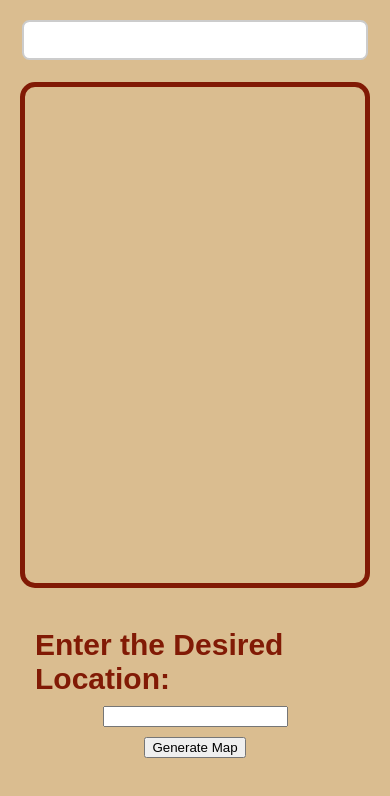
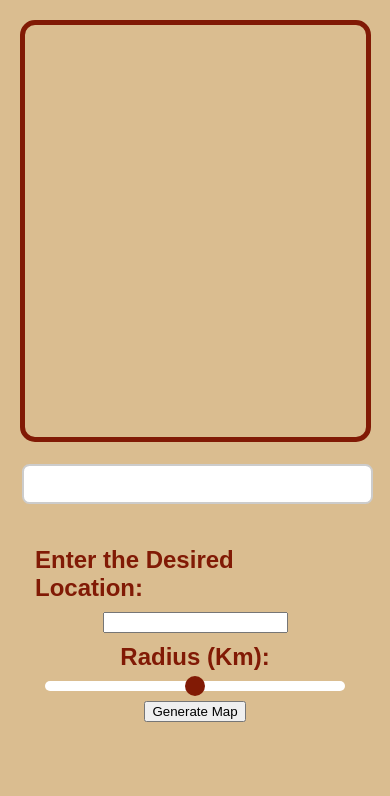
Before and after one commit to Waamer/Gym-Website, a plain HTML site: page index.html in a window 390 px wide. Drawn offline with Linux system fonts and the light colour scheme; some packages are replaced by stand-ins of ours; a web font is replaced by a local one.

Commit message:
Radius slider fixed, added more responsiveness

```diff
--- a/index.html
+++ b/index.html
@@ -19,17 +19,22 @@
 
   <body>
 
+    <div class="container">
+
+      <div id="map"></div>
+
       <div id="info-container">
         <div id="info-text"></div>
         <div id="info-image"></div>
       </div>
 
-    <div id="map"></div>
-
       <div class="map-generator">
         <label for="location-input">Enter the Desired Location:&nbsp</label>
         <input type="text" id="location-input" name="location-input">
+        <label for="radius-input">&nbspRadius (Km):&nbsp</label>
+        <input id="radius-slider" class="slider" type="range" min="0" max="100" value="50">
         <button onclick="generateMap()">Generate Map</button>
+      </div>
     </div>
 
     <script async defer src="https://maps.googleapis.com/maps/api/js?key=AIzaSyApkbHrimbTDPImTsd5ZBDR2yId5oA4i24&libraries=places&callback=initMap"></script>
--- a/styles.css
+++ b/styles.css
@@ -85,14 +85,13 @@ h4 {
   flex-direction: row;
   justify-content: center;
   align-items: center;
-
   background-color: #DABD90;
   color: #811A05;
   padding: 15px;
   margin: 15px;
   z-index: 1;
   font-weight: bold;
-  font-size: 30px;
+  font-size: 30vw;
 }
 
 label, input, button{
@@ -102,16 +101,24 @@ label, input, button{
 @media (max-width: 600px) {
   #info-container {
     position: static;
-    margin-top: 20px;
+    width: 90%;
   }
+
   #map {
-    width: calc(100% - 40px);
+    width: 90%;
+    height: 50%;
   }
+
   .map-generator {
     flex-direction: column;
     align-items: center;
+    font-size: 24px;
   }
+
+  .slider {
+    width: 80%;
   }
+}
 
 
   .slider {
```
Lines whose indentation alone changed are shown as unchanged.
